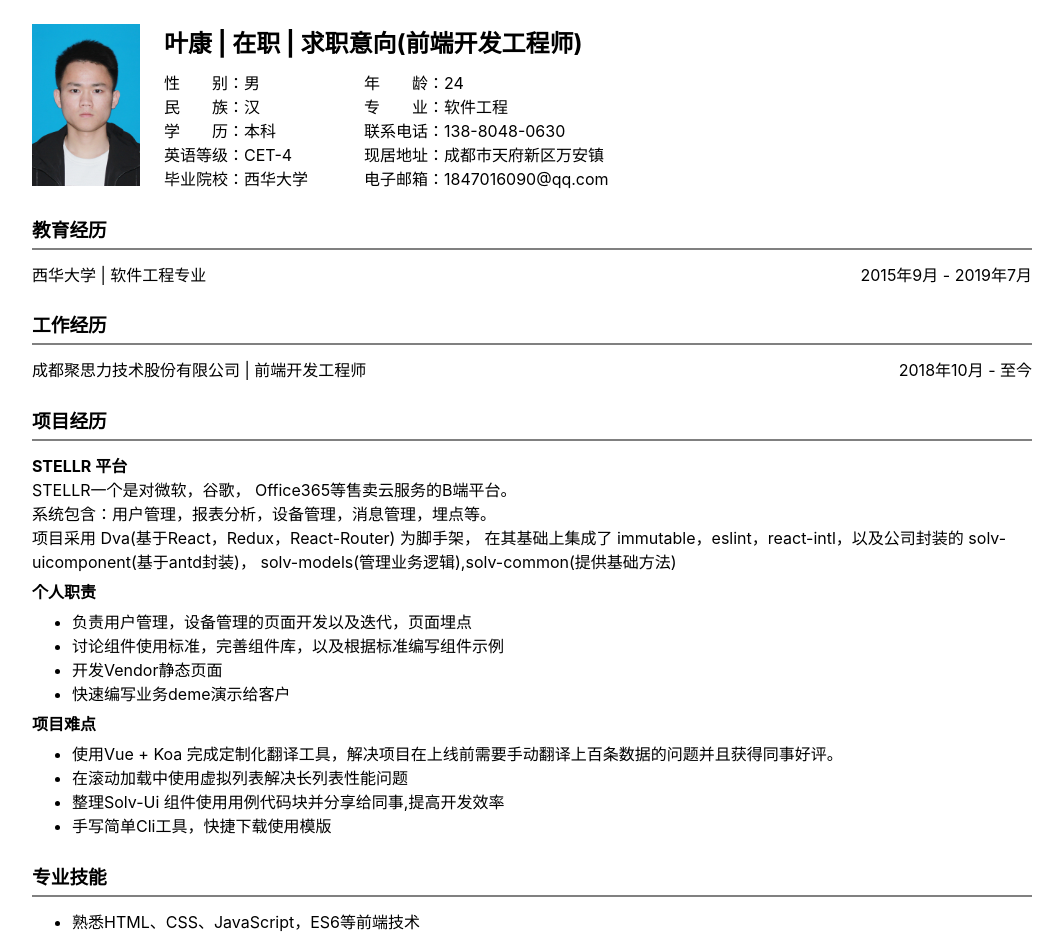
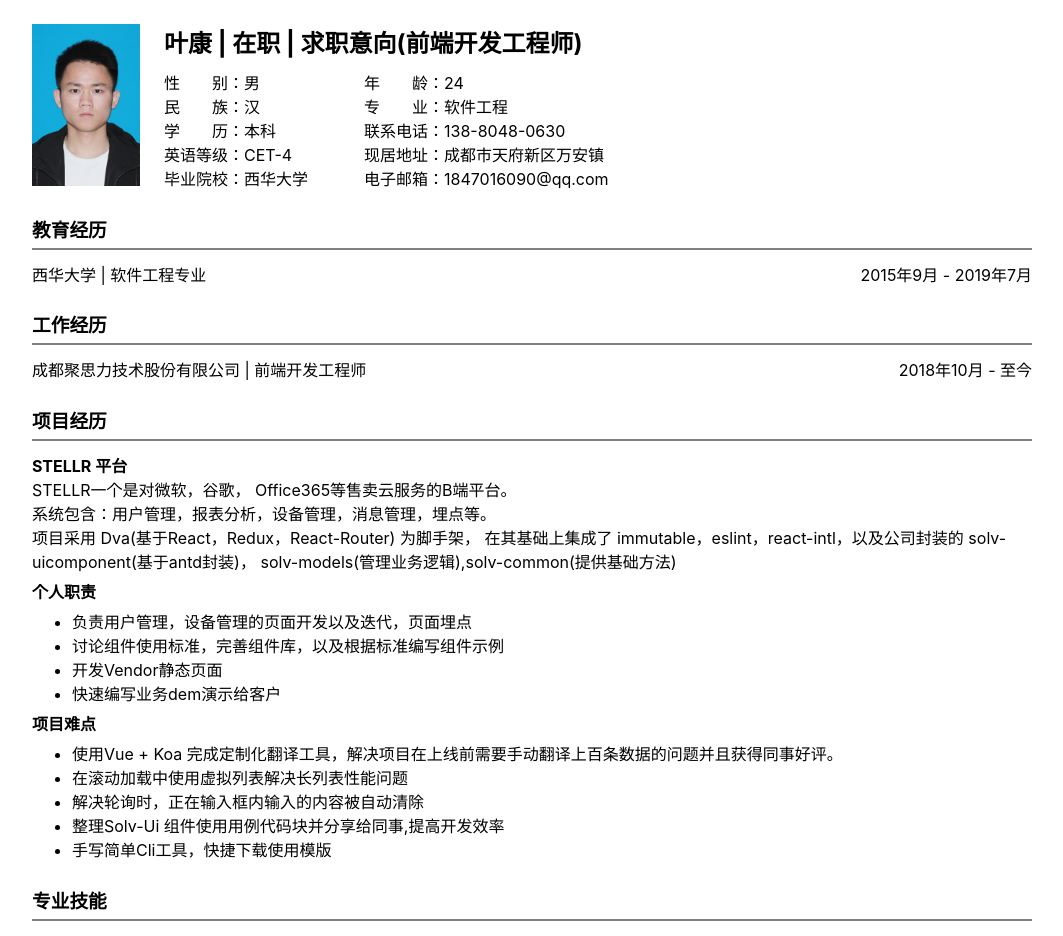
Before and after one commit to 1847016090/testGithubActions, a React (Create React App) app: page / in a window 1280 px wide. Shown: the top 936 px of the page, without its empty margins (108-1171 px from the left). Built offline with nearby package versions, Linux system fonts and the light colour scheme.

Commit message:
fix: 修改简历

```diff
--- a/src/App.js
+++ b/src/App.js
@@ -69,7 +69,7 @@ function App() {
             <li>负责用户管理，设备管理的页面开发以及迭代，页面埋点</li>
             <li>讨论组件使用标准，完善组件库，以及根据标准编写组件示例</li>
             <li>开发Vendor静态页面</li>
-            <li>快速编写业务deme演示给客户</li>
+            <li>快速编写业务dem演示给客户</li>
           </ul>
           <div className="_bold _m_t_half _m_b_half">项目难点</div>
           <ul>
@@ -78,6 +78,7 @@ function App() {
               完成定制化翻译工具，解决项目在上线前需要手动翻译上百条数据的问题并且获得同事好评。
             </li>
             <li>在滚动加载中使用虚拟列表解决长列表性能问题</li>
+            <li>解决轮询时，正在输入框内输入的内容被自动清除</li>
             <li>整理Solv-Ui 组件使用用例代码块并分享给同事,提高开发效率</li>
             <li>手写简单Cli工具，快捷下载使用模版</li>
           </ul>
```
